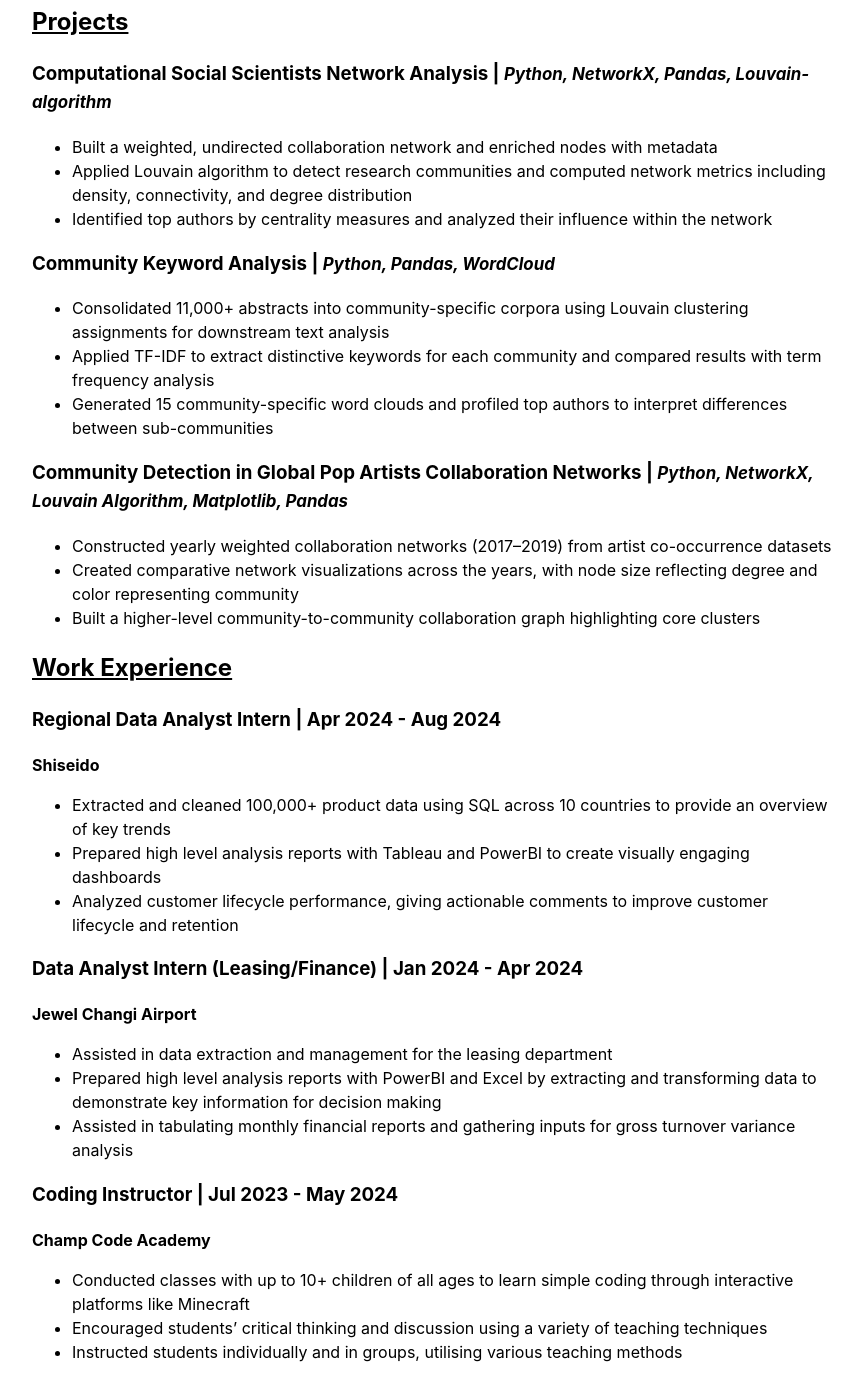
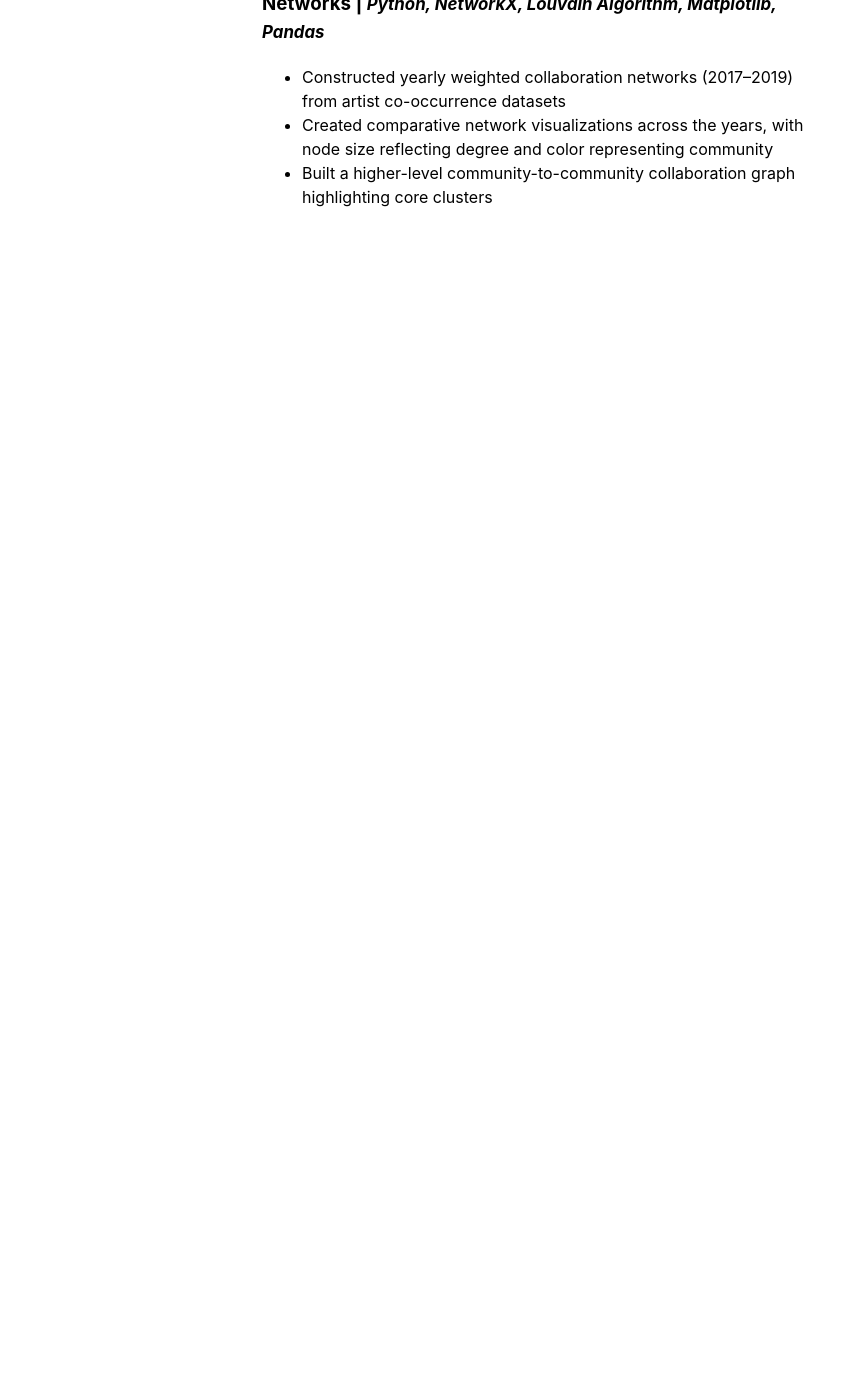
Before and after one commit to annikaljy/annikaljy.github.io, a Jekyll site: the page built from index.md, in a window 1280 px wide and 1400 px high, scrolled down 801 px. Shown: the whole window, without its empty margins (208-1070 px from the left). Built offline with Jekyll 4.4.1, drawn with Linux system fonts in a browser that asks for light colours; after the commit the page ends 1046 px from its top, so only the background shows below that.

Commit message:
Update index.md

```diff
--- a/index.md
+++ b/index.md
@@ -2,6 +2,8 @@
 layout: default
 title: Annika Law Jie Yu
 ---
+
+<div style="display: flex; gap: 40px; align-items: flex-start;">
   <!-- Left column: photo + contact -->
   <div style="flex: 1; max-width: 200px;">
     <img src="/assets/photo.jpg" alt="Annika" style="width:100%; border-radius:50%; object-fit:cover;">
@@ -61,38 +63,5 @@
     <li>Built a higher-level community-to-community collaboration graph highlighting core clusters</li>
   </ul>
 
-<!-- Work Experience -->
-<h2 style="text-decoration: underline;">Work Experience</h2>
-
-<h3>
-  Regional Data Analyst Intern | Apr 2024 - Aug 2024
-</h3>
-<p><strong>Shiseido</strong></p>
-<ul>
-  <li>Extracted and cleaned 100,000+ product data using SQL across 10 countries to provide an overview of key trends</li>
-  <li>Prepared high level analysis reports with Tableau and PowerBI to create visually engaging dashboards</li>
-  <li>Analyzed customer lifecycle performance, giving actionable comments to improve customer lifecycle and retention</li>
-</ul>
-
-<h3>
-  Data Analyst Intern (Leasing/Finance) | Jan 2024 - Apr 2024
-</h3>
-<p><strong>Jewel Changi Airport</strong></p>
-<ul>
-  <li>Assisted in data extraction and management for the leasing department</li>
-  <li>Prepared high level analysis reports with PowerBI and Excel by extracting and transforming data to demonstrate key information for decision making</li>
-  <li>Assisted in tabulating monthly financial reports and gathering inputs for gross turnover variance analysis</li>
-</ul>
-
-<h3>
-  Coding Instructor | Jul 2023 - May 2024
-</h3>
-<p><strong>Champ Code Academy</strong></p>
-<ul>
-  <li>Conducted classes with up to 10+ children of all ages to learn simple coding through interactive platforms like Minecraft</li>
-  <li>Encouraged students’ critical thinking and discussion using a variety of teaching techniques</li>
-  <li>Instructed students individually and in groups, utilising various teaching methods</li>
-</ul>
-
 
 </div>
```
